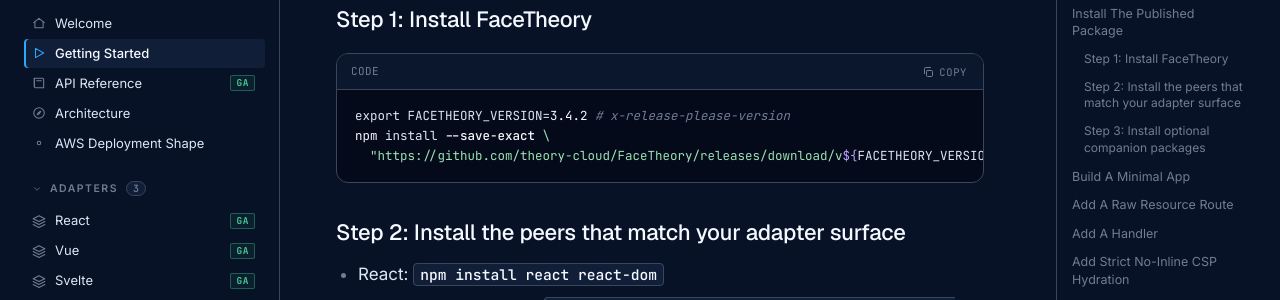
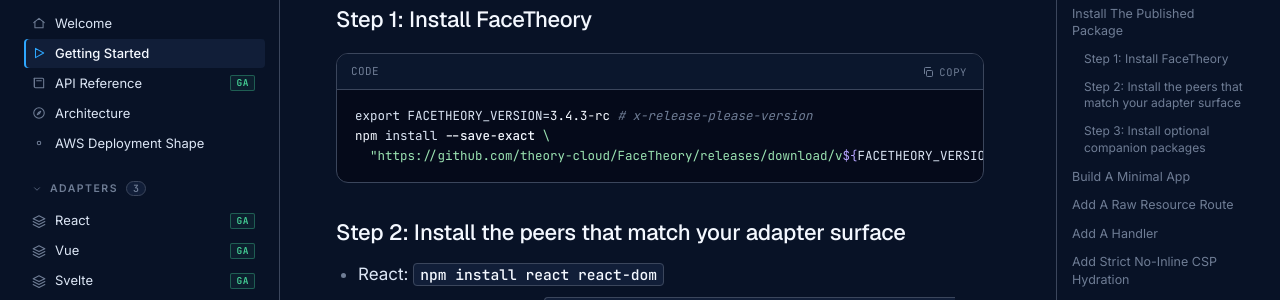
Before and after one commit to theory-cloud/FaceTheory, a Jekyll site: the page built from docs/getting-started.md, in a window 1280 px wide and 900 px high, scrolled down 677 px. Shown: the part 153-453 px from the top of the window. Built offline with Jekyll 4.4.1, drawn with Linux system fonts in a browser that asks for light colours.

Commit message:
chore(premain): release 3.4.3-rc

````diff
--- a/docs/getting-started.md
+++ b/docs/getting-started.md
@@ -25,7 +25,7 @@ Use the exact GitHub release asset so your application stays pinned to the publi
 ### Step 1: Install FaceTheory
 
 ```bash
-export FACETHEORY_VERSION=3.4.2 # x-release-please-version
+export FACETHEORY_VERSION=3.4.3-rc # x-release-please-version
 npm install --save-exact \
   "https://github.com/theory-cloud/FaceTheory/releases/download/v${FACETHEORY_VERSION}/theory-cloud-facetheory-${FACETHEORY_VERSION}.tgz"
 ```
@@ -478,7 +478,7 @@ Important ISR default:
 
 ## Reference Bundle
 
-The `v3.4.2` GitHub release includes the matching `facetheory-reference-${FACETHEORY_VERSION}.tar.gz` bundle. It contains: <!-- x-release-please-version -->
+The `v3.4.3-rc` GitHub release includes the matching `facetheory-reference-${FACETHEORY_VERSION}.tar.gz` bundle. It contains: <!-- x-release-please-version -->
 
 - `docs/` canonical consumer and operator docs
 - `ts/examples/` runnable React, Vue, Svelte, and SSG examples
--- a/ts/package.json
+++ b/ts/package.json
@@ -1,6 +1,6 @@
 {
   "name": "@theory-cloud/facetheory",
-  "version": "3.4.2",
+  "version": "3.4.3-rc",
   "description": "AWS-first SSR, SSG, and blocking ISR runtime for Node.js with React, Vue, and Svelte adapters.",
   "license": "Apache-2.0",
   "type": "module",
````
Also changed, not shown: docs/api-reference.md (+1 -1 lines), .release-please-manifest.premain.json, CHANGELOG.md, README.md, docs/README.md, ts/README.md, 2 other files.
